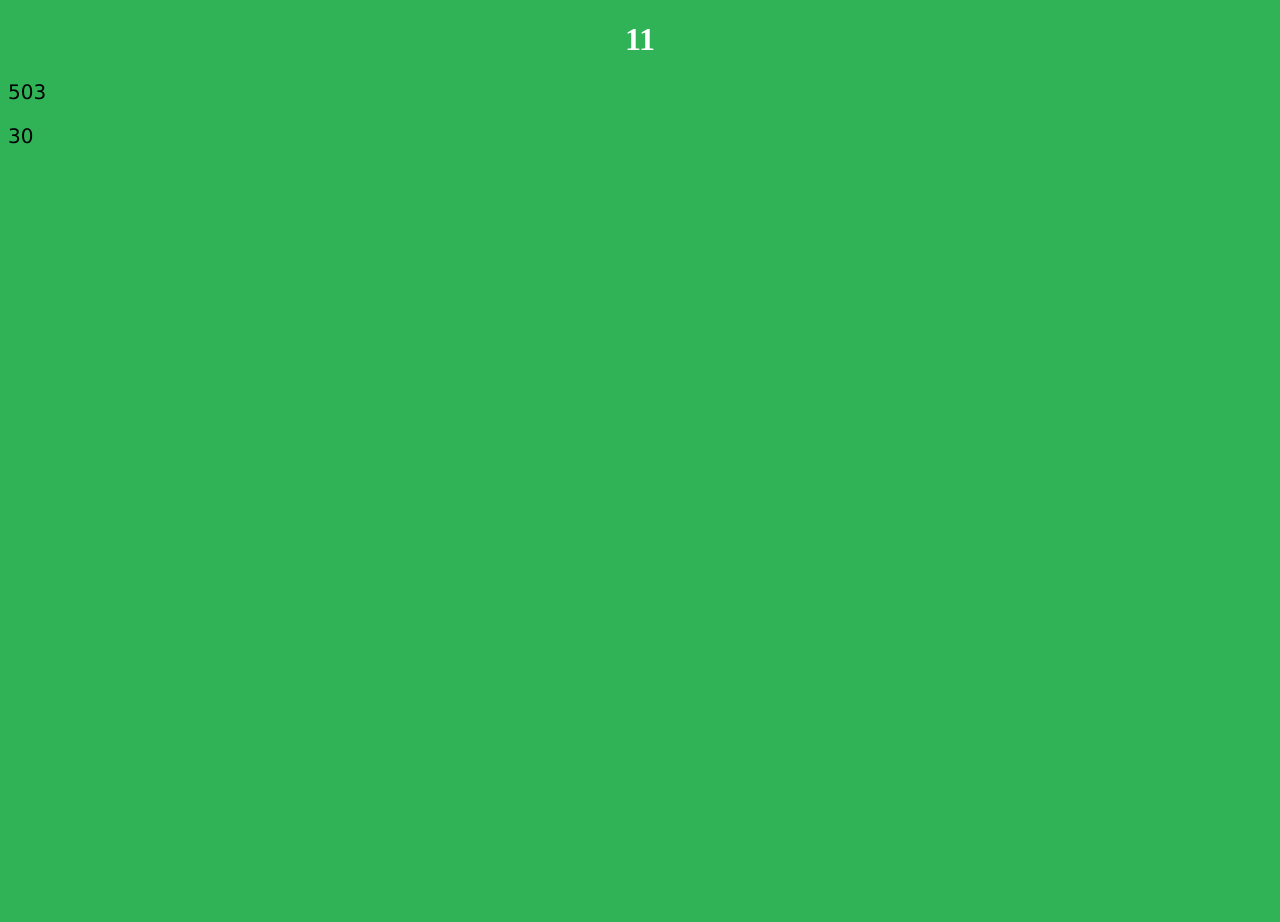
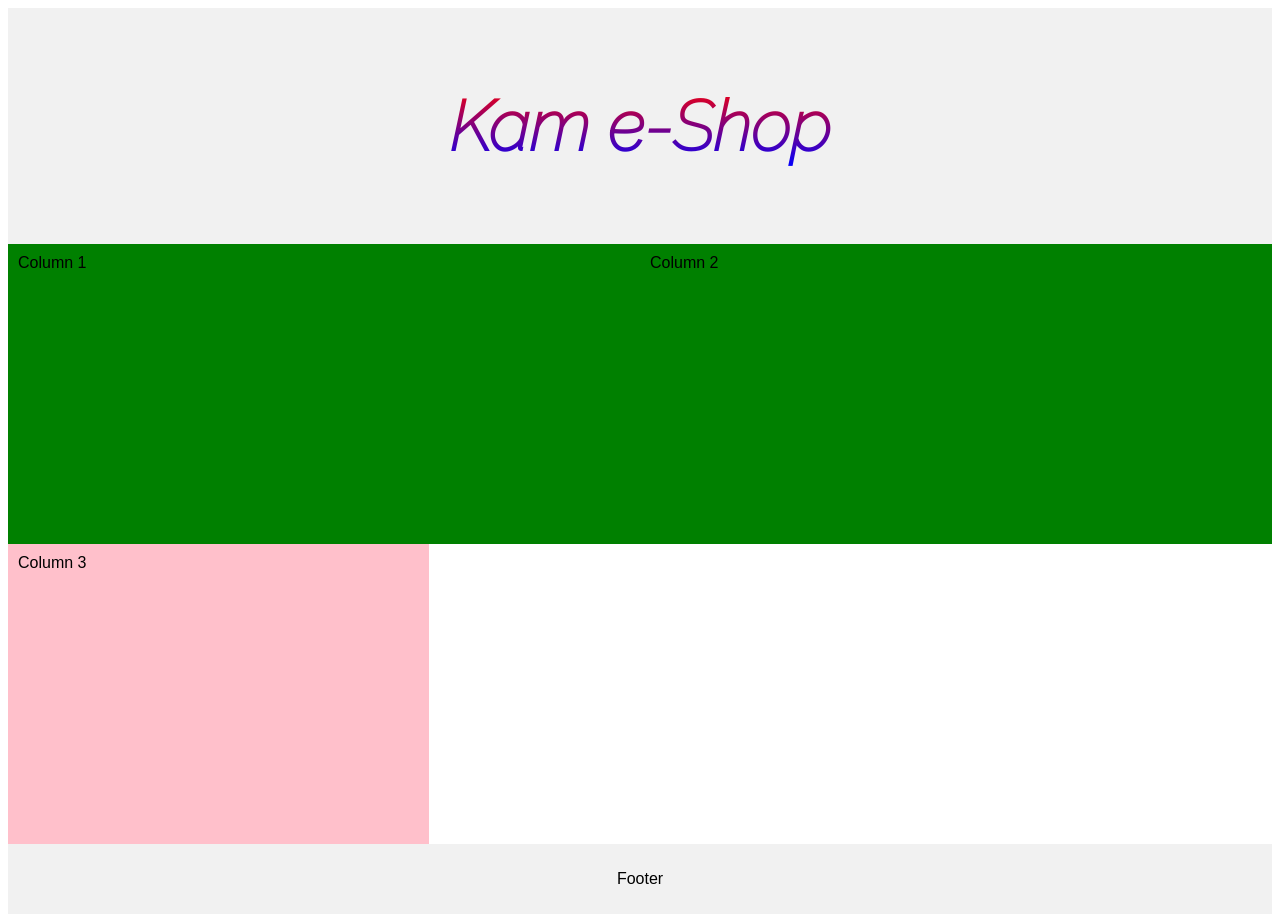
Before and after one commit to Canan000/Kam-E-SHOP, a plain HTML site: page index.html in a window 1280 px wide. Before the commit the page ends 800 px from the top, so only its background shows below. Drawn offline with Linux system fonts and the light colour scheme.

Commit message:
index html and css review

```diff
--- a/index.html
+++ b/index.html
@@ -1,36 +1,30 @@
 <!DOCTYPE html>
-    <html>
-    <head>
-        <style>
-            body {
-            background-color: rgb(48, 179, 87);
-            }
+<html lang="en">
+<head>
+<title>Kam e-Shop</title>
+<meta charset="utf-8">
+<meta name="viewport" content="width=device-width, initial-scale=1">
+<link href="https://fonts.googleapis.com/css2?family=Raleway:ital,wght@1,100&display=swap" rel="stylesheet">
+<link href="main.css" rel="stylesheet">
 
-            h1 {
-            color: white;
-            text-align: center;
-            }
 
-            p {
-            font-family: verdana;
-            font-size: 20px;
-            }
-        </style>
-    </head>
-    <body>
+</head>
+<body>
 
-        <h1 id="mainTitle">My First CSS Example</h1>
-        <p id="paragraph">This is a paragraph.</p>
-        <p id="resultat_multiplication">This is a paragraph.</p>
-        <script>
-            document.getElementById("mainTitle").innerHTML = 5 + 6;
-            document.getElementById("paragraph").innerHTML = 503;
-            document.getElementById("resultat_multiplication").innerHTML = multiplication(6,5);
 
-            function multiplication(p1, p2)
-            {
-             return p1 * p2;
-            }
-        </script>
-    </body>
+<div class="header">
+  <h1>Kam e-Shop</h1>
+</div>
+
+<div class="row">
+  <div class="half" >Column 1</div>
+  <div class="half" >Column 2 </div>
+  <div class="third">Column 3 </div>
+</div>
+
+<div class="footer">
+  <p>Footer</p>
+</div>
+
+</body>
 </html>
--- /dev/null
+++ b/main.css
@@ -0,0 +1,71 @@
+
+*
+{
+  box-sizing: border-box;
+}
+
+body
+{
+  font-family: Arial, Helvetica, sans-serif;
+}
+h1
+{
+  font-family: 'Raleway', sans-serif;
+  background: -webkit-linear-gradient(red, blue);
+  -webkit-background-clip: text;
+  -webkit-text-fill-color: transparent;
+
+  background-color: yellow;
+}
+/* Style the header */
+.header {
+  background-color: #f1f1f1;
+  padding: 30px;
+  text-align: center;
+  font-size: 35px;
+}
+
+/* Create three equal columns that floats next to each other */
+.third {
+  float: left;
+  width: 33.33%;
+  padding: 10px;
+  height: 300px; /* Should be removed. Only for demonstration */
+  background-color: pink;
+}
+.half
+{
+  float: left;
+  width: 50%;
+  padding: 10px;
+  height: 300px; /* Should be removed. Only for demonstration */
+  background-color: green;
+}
+/* Clear floats after the columns */
+.row:after {
+  content: "";
+  display: table;
+  clear: both;
+}
+
+/* Style the footer */
+.footer {
+  background-color: #f1f1f1;
+  padding: 10px;
+  text-align: center;
+}
+
+/* Responsive layout - makes the three columns stack on top of each other instead of next to each other */
+@media (max-width: 600px)
+{
+  .third
+  {
+    width: 100%;
+    background-color: yellow;
+  }
+  .half
+  {
+    width: 100%;
+    background-color: red;
+  }
+}
```
